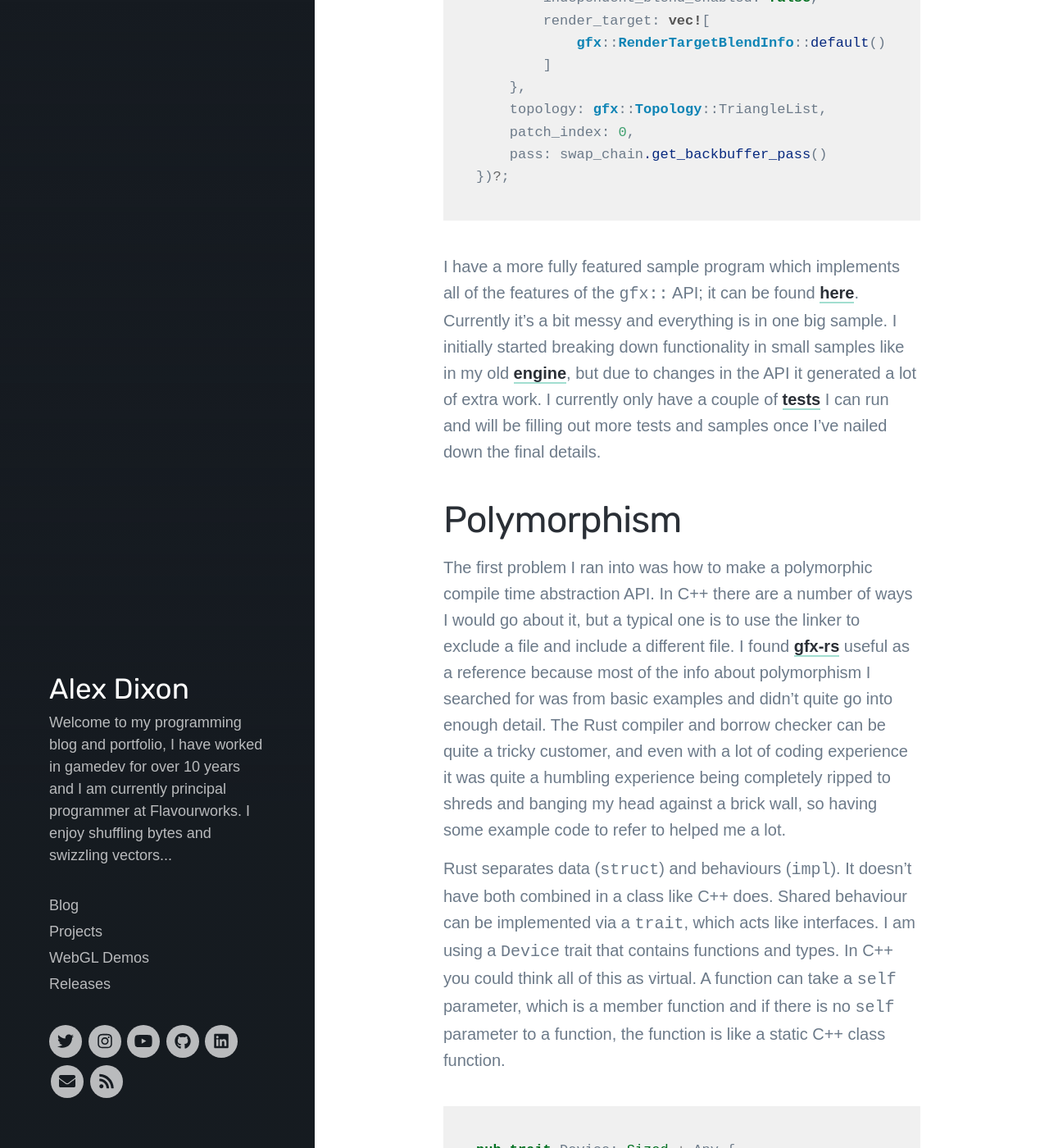
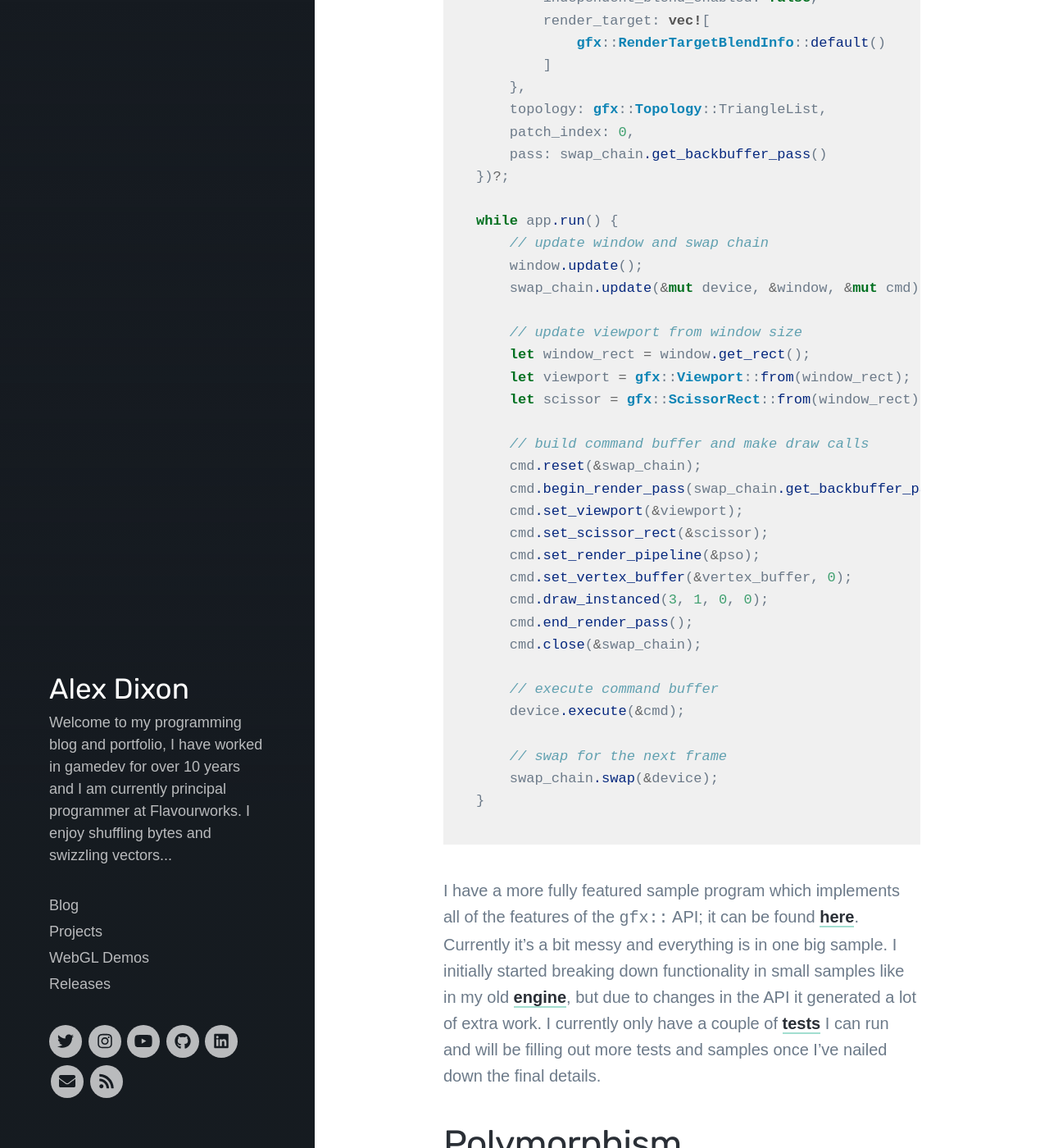
Before and after one commit to polymonster/polymonster.github.io, a Jekyll site: the page built from _posts/2022-02-22-bulding-new-engine-in-rust-2.md, in a window 1280 px wide and 1400 px high, scrolled down 7888 px. Shown: the whole window at 82% size. Built offline with Jekyll 4.4.1, drawn with Linux system fonts in a browser that asks for light colours; nearby versions of some CDN libraries; some web fonts are replaced.

Commit message:
- add triangle drawing code

````diff
--- a/_posts/2022-02-22-bulding-new-engine-in-rust-2.md
+++ b/_posts/2022-02-22-bulding-new-engine-in-rust-2.md
@@ -117,6 +117,34 @@ let pso = device.create_render_pipeline(&gfx::RenderPipelineInfo {
     patch_index: 0,
     pass: swap_chain.get_backbuffer_pass()
 })?;
+
+while app.run() {
+    // update window and swap chain
+    window.update();
+    swap_chain.update(&mut device, &window, &mut cmd);
+
+    // update viewport from window size
+    let window_rect = window.get_rect();
+    let viewport = gfx::Viewport::from(window_rect);
+    let scissor = gfx::ScissorRect::from(window_rect);
+
+    // build command buffer and make draw calls
+    cmd.reset(&swap_chain);
+    cmd.begin_render_pass(swap_chain.get_backbuffer_pass_mut());
+    cmd.set_viewport(&viewport);
+    cmd.set_scissor_rect(&scissor);
+    cmd.set_render_pipeline(&pso);
+    cmd.set_vertex_buffer(&vertex_buffer, 0);
+    cmd.draw_instanced(3, 1, 0, 0);
+    cmd.end_render_pass();
+    cmd.close(&swap_chain);
+
+    // execute command buffer
+    device.execute(&cmd);
+
+    // swap for the next frame
+    swap_chain.swap(&device);
+}
 ```
 
 I have a more fully featured sample program which implements all of the features of the `gfx::` API; it can be found [here](https://github.com/polymonster/hotline/blob/master/samples/hello_world/main.rs). Currently it’s a bit messy and everything is in one big sample. I initially started breaking down functionality in small samples like in my old [engine](https://github.com/polymonster/pmtech), but due to changes in the API it generated a lot of extra work. I currently only have a couple of [tests](https://github.com/polymonster/hotline/blob/master/tests/tests.rs) I can run and will be filling out more tests and samples once I’ve nailed down the final details.
````
